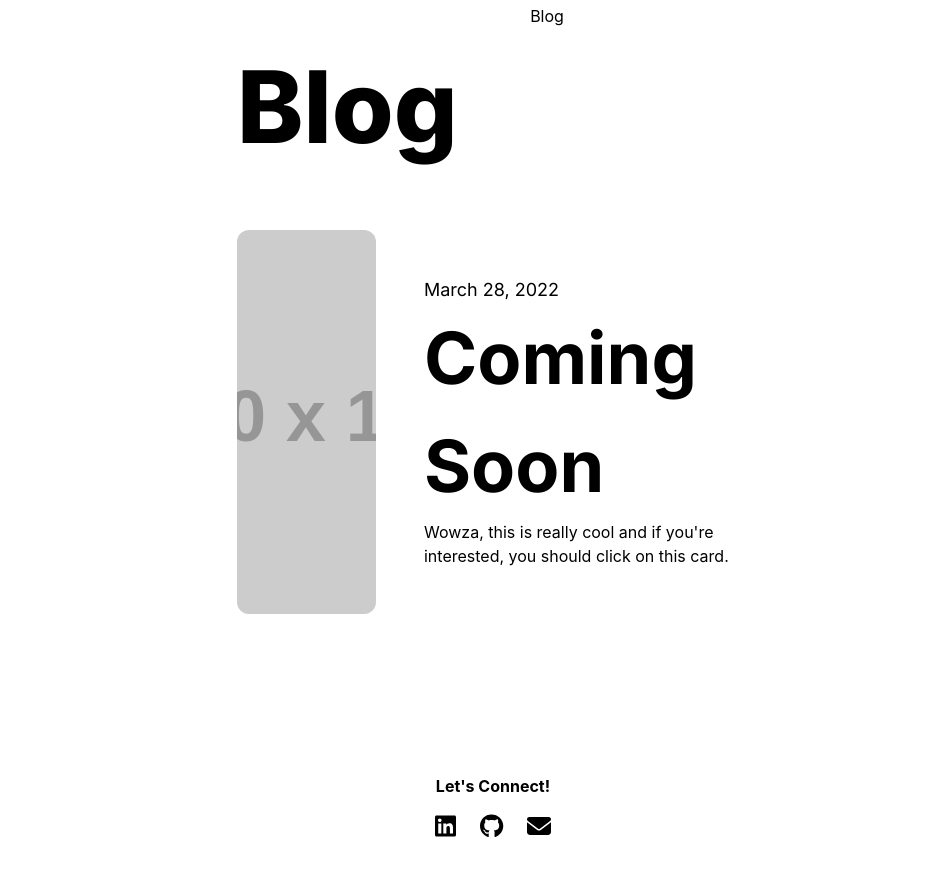
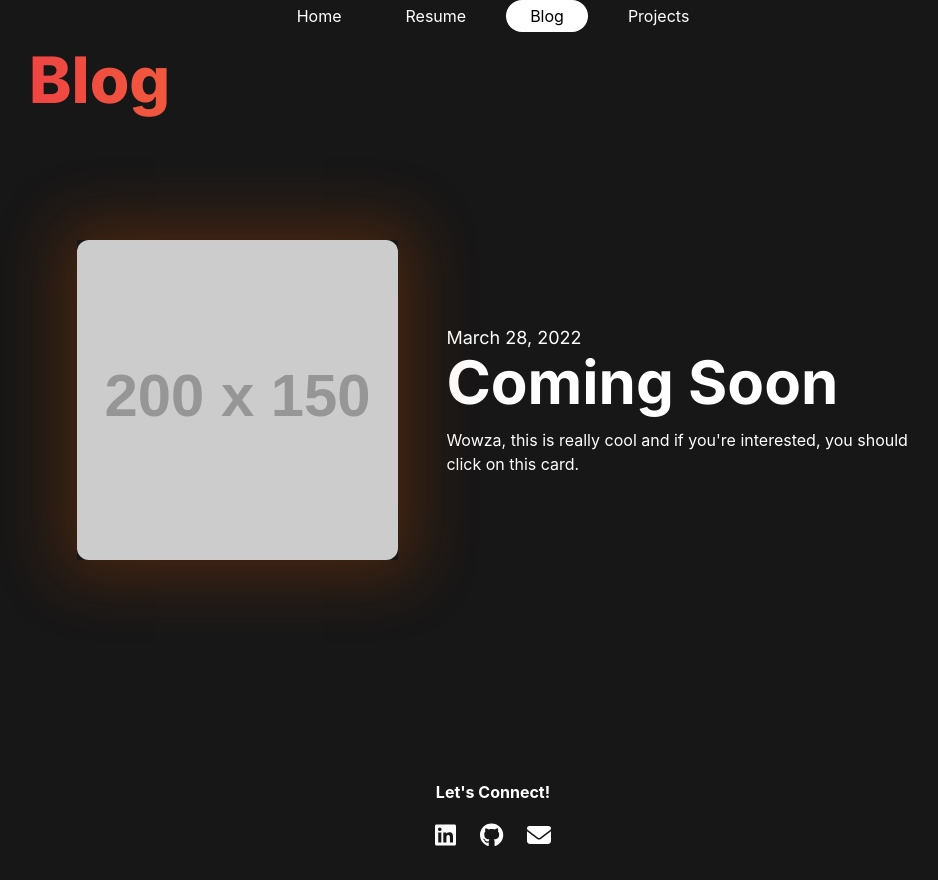
Before and after one commit to its-edmund/personal-website, a Next.js app: page /blog in a window 1280 px wide. Shown: the whole page, without its empty margins (147-1085 px from the left). Built offline with nearby package versions, Linux system fonts and the light colour scheme.

Commit message:
Fix dark mode issues

```diff
--- a/components/Footer.tsx
+++ b/components/Footer.tsx
@@ -6,15 +6,44 @@ import {
 import { faEnvelope } from "@fortawesome/free-solid-svg-icons";
 import { FontAwesomeIcon } from "@fortawesome/react-fontawesome";
 import { NextPage } from "next";
+import Link from "next/link";
 
 const Footer: NextPage = () => {
   return (
-    <div className="w-screen h-32 mt-32 flex flex-col items-center justify-center">
+    <div className="w-screen h-32 mt-32 flex flex-col items-center justify-center z-[10000] relative">
       <p className="font-bold">Let&#39;s Connect!</p>
       <div className="flex flex-row gap-6 mt-4 text-2xl">
-        <FontAwesomeIcon icon={faLinkedin} />
-        <FontAwesomeIcon icon={faGithub} />
-        <FontAwesomeIcon icon={faEnvelope} />
+        <Link href={"https://linkedin.com/in/edmundxin"} passHref>
+          <a
+            target="_blank"
+            rel="noreferrer"
+            className="hover:opacity-50 transition-opacity"
+          >
+            <FontAwesomeIcon icon={faLinkedin} />
+          </a>
+        </Link>
+        <Link
+          href="https://github.com/its-edmund"
+          target="_blank"
+          rel="noreferrer"
+        >
+          <a
+            target="_blank"
+            rel="noreferrer"
+            className="hover:opacity-50 transition-opacity"
+          >
+            <FontAwesomeIcon icon={faGithub} />
+          </a>
+        </Link>
+        <Link href={"mailto:edmund@gatech.edu"}>
+          <a
+            target="_blank"
+            rel="noreferrer"
+            className="hover:opacity-50 transition-opacity"
+          >
+            <FontAwesomeIcon icon={faEnvelope} />
+          </a>
+        </Link>
       </div>
     </div>
   );
--- a/pages/blog.tsx
+++ b/pages/blog.tsx
@@ -5,10 +5,13 @@ import Layout from "../components/Layout";
 const Blog: NextPage = () => {
   return (
     <Layout>
-      <div className="px-64">
-        <h1 className="text-[100px] font-extrabold mb-12">Blog</h1>
+      <div className="px-12">
+        <h1 className="text-[64px] font-extrabold mb-12 text-transparent bg-clip-text bg-gradient-to-r from-red-500 to-yellow-400">
+          Blog
+        </h1>
+        <div className="hover:bg-neutral-500/20 px-12 py-16 rounded-3xl">
           <div className="flex flex-row gap-12">
-          <div className="w-1/2 h-96 relative">
+            <div className="w-1/2 h-80 relative shadow-[0_0_60px_15px_rgba(195,75,0,0.3)]">
               <Image
                 alt="Placeholder"
                 src="https://placehold.co/200x150"
@@ -18,11 +21,12 @@ const Blog: NextPage = () => {
             </div>
             <div className="flex flex-col justify-center">
               <h6 className="text-lg">March 28, 2022</h6>
-            <h2 className="text-[72px] font-bold">Coming Soon</h2>
+              <h2 className="text-6xl font-bold mb-4">Coming Soon</h2>
               <p>
                 Wowza, this is really cool and if you&#39;re interested, you
                 should click on this card.
               </p>
+            </div>
           </div>
         </div>
       </div>
--- a/pages/resume.tsx
+++ b/pages/resume.tsx
@@ -191,17 +191,15 @@ const Resume: NextPage = () => {
             window.open("/Edmund_Xin_Resume.pdf");
           }}
         >
-          <div className="bg-gradient-to-r from-violet-400 to-pink-500 max-w-fit mx-auto rounded-full font-bold text-xl flex">
+          <div className="bg-gradient-to-r from-violet-600 to-fuchsia-500 max-w-fit mx-auto rounded-[8.5px] font-bold text-xl flex shadow-[0_0_45px_0px_rgba(195,0,240,0.3)]">
             <div
-              className={`px-8 py-3 w-full h-full rounded-full bg-neutral-900 flex-1 m-1 ${
+              className={`px-8 py-3 w-full h-full rounded-[7px] bg-neutral-900 flex-1 m-[2px] ${
                 downloadButtonHover ? "bg-transparent" : ""
               } transition-colors`}
             >
               <h6
                 className={`whitespace-nowrap transition-colors ${
-                  !downloadButtonHover
-                    ? "text-transparent bg-clip-text bg-gradient-to-r from-violet-400 to-pink-500"
-                    : "text-white"
+                  !downloadButtonHover ? "text-white" : "text-black"
                 }`}
               >
                 Download a Copy
--- a/styles/globals.css
+++ b/styles/globals.css
@@ -23,8 +23,14 @@ body {
     Ubuntu, Cantarell, Fira Sans, Droid Sans, Helvetica Neue, sans-serif;
 }
 
+html {
+  color-scheme: dark;
+}
+
 body {
   overflow-x: hidden;
+  color: white;
+  background: #171717;
 }
 
 a {
@@ -35,13 +41,3 @@ a {
 * {
   box-sizing: border-box;
 }
-
-@media (prefers-color-scheme: dark) {
-  html {
-    color-scheme: dark;
-  }
-  body {
-    color: white;
-    background: #171717;
-  }
-}
```
Lines whose indentation alone changed are shown as unchanged.
